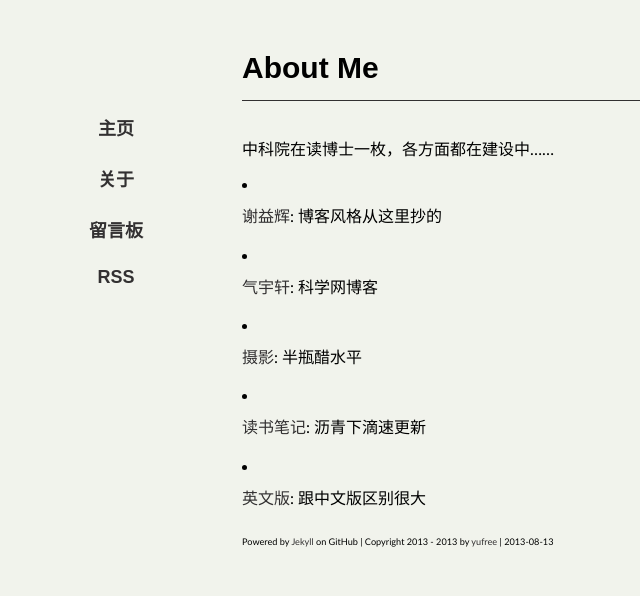
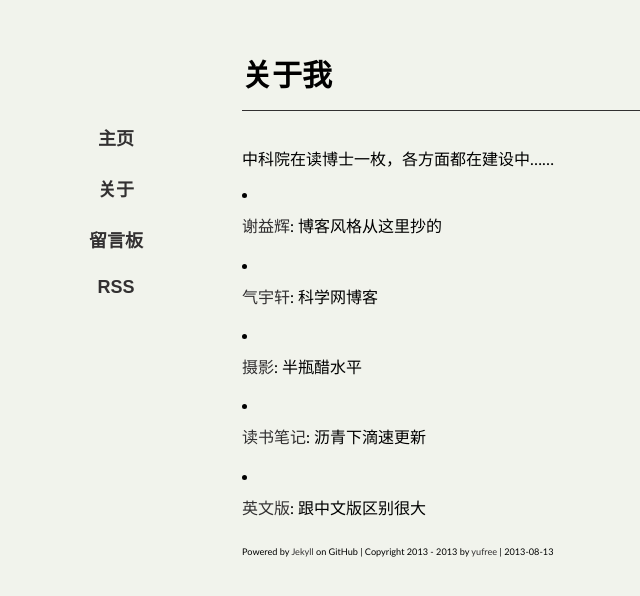
Before and after one commit to yufree/blogcn, a Jekyll site: the page built from about/index.md, in a window 1280 px wide. Shown: the top 596 px of the page, without its empty margins (98-738 px from the left). Built offline with Jekyll 4.4.1, drawn with Linux system fonts in a browser that asks for light colours; some web fonts are replaced; Markdown is read by kramdown in place of the engine named in the settings.

Commit message:
更换语言

```diff
--- a/about/index.md
+++ b/about/index.md
@@ -1,5 +1,5 @@
 ---
-title: About Me
+title: 关于我
 layout: page
 ---
 
```
